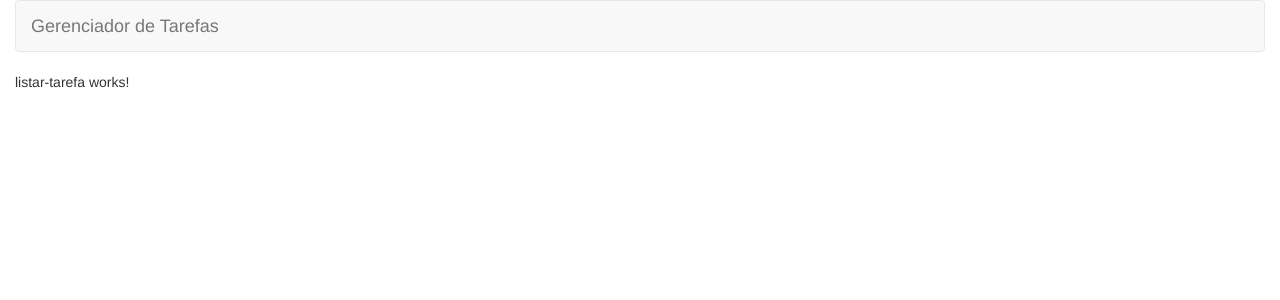
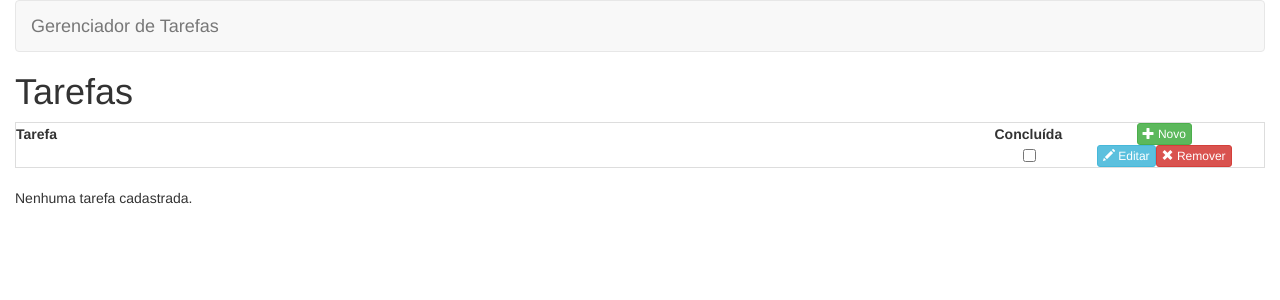
Before and after one commit to bognarjunior/gerenciador-tarefas, an Angular app: page /tarefas/listar in a window 1280 px wide. Shown: the top 300 px of the page. Built offline with nearby package versions, Linux system fonts and the light colour scheme.

Commit message:
Layout
Layout HTML para a listagem de tarefas

```diff
--- a/src/app/tarefas/listar/listar-tarefa.component.html
+++ b/src/app/tarefas/listar/listar-tarefa.component.html
@@ -1,3 +1,40 @@
-<p>
-  listar-tarefa works!
-</p>
+<h1>Tarefas</h1>
+
+<table class="table table-striped table-bordered table-hover">
+  <tr>
+  	<th>Tarefa</th>
+    <th>Concluída</th>
+  	<th class="text-center">
+      <a
+         class="btn btn-xs btn-success">
+         <span class="glyphicon glyphicon-plus"
+           aria-hidden="true"></span> Novo
+      </a>
+  </th>
+  </tr>
+  <tr>
+    <td>
+
+    </td>
+    <td style="width: 70px" class="text-center">
+      <input
+        type="checkbox">
+    </td>
+    <td class="text-center" style="width: 200px">
+      <a
+        title="Editar" alt="Editar"
+        class="btn btn-xs btn-info">
+        <span class="glyphicon glyphicon-pencil"
+          aria-hidden="true"></span> Editar
+      </a>
+      <a href="#" title="Remover" alt="Remover"
+
+        class="btn btn-xs btn-danger">
+        <span class="glyphicon glyphicon-remove"
+          aria-hidden="true"></span> Remover
+      </a>
+    </td>
+  </tr>
+</table>
+
+<p>Nenhuma tarefa cadastrada.</p>
```
